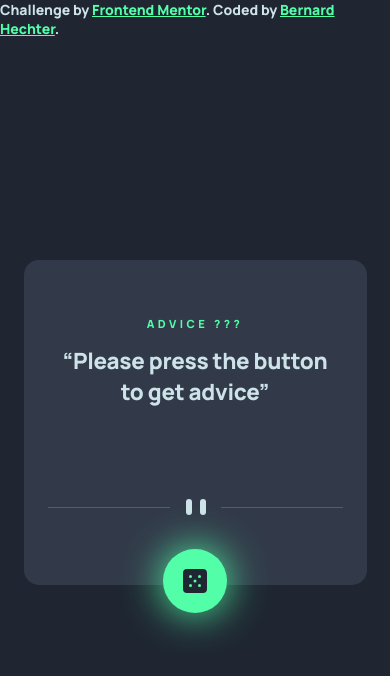
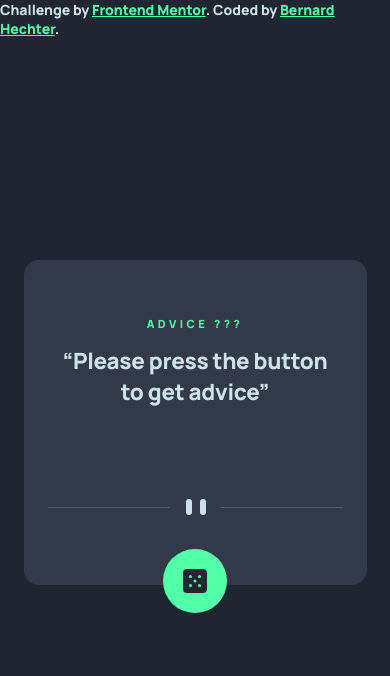
Before and after one commit to BernardusPH/Advice-generator, a React (Vite) app: page / in a window 390 px wide. In both pictures the pointer is over the button "dice-for-advice". Shown: the top 676 px of the page. Built offline with nearby package versions, Linux system fonts and the light colour scheme.

Commit message:
tweaked the hover

```diff
--- a/src/components/UI/Button/Button.module.css
+++ b/src/components/UI/Button/Button.module.css
@@ -30,7 +30,9 @@
   }
 
   @media (max-width:550px){
-
+    .dice-button:hover{
+      box-shadow: none !important;
+    }
       .dice-button:active {
         box-shadow: 0 0 40px var(--Neon-Green);
       }
```
